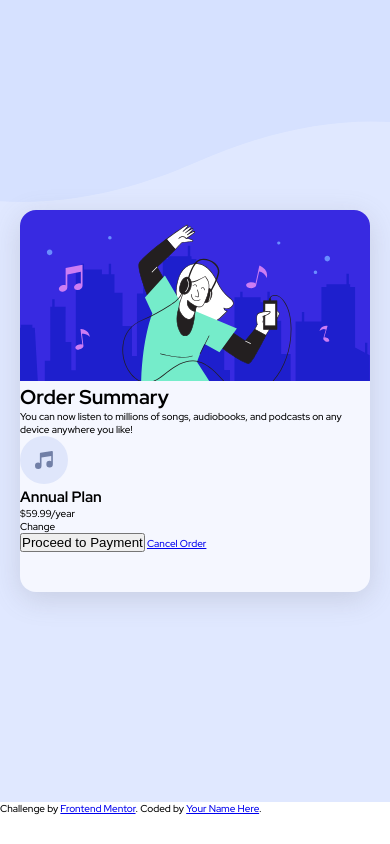
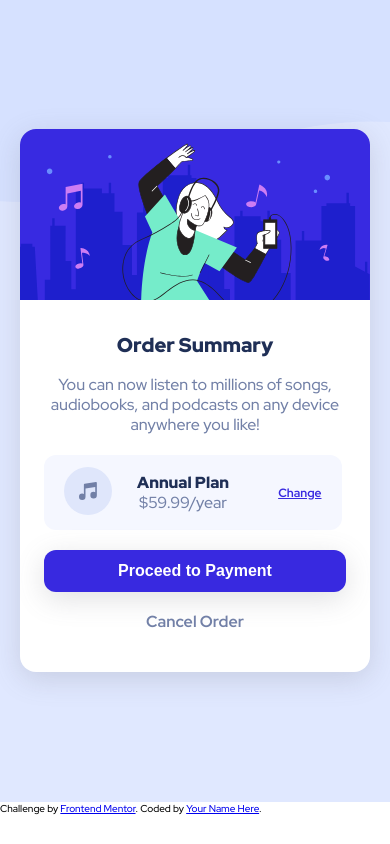
Before and after one commit to nexsalvarez/order-summary-component, a plain HTML site: page index.html in a window 390 px wide. Drawn offline with Linux system fonts and the light colour scheme.

Commit message:
Modificados los estilos de la tarjeta para la verión mobile

```diff
--- a/CSS/styles.css
+++ b/CSS/styles.css
@@ -36,7 +36,7 @@ main {
 .order-card-container {
     max-width: 355px;
     height: auto;
-    background-color: var(--very-pale-blue);
+    background-color: white;
     border-radius: 16px;
     box-shadow: rgba(100, 100, 111, 0.2) 0px 7px 29px 0px;
     padding-bottom: 40px;
@@ -46,3 +46,94 @@ main {
     width: 100%;
     height: auto;
 }
+.order-card-container h1 {
+    font-size: 2rem;
+    font-weight: 900;
+    line-height: 2rem;
+    text-align: center;
+    color: var(--dark-blue);
+    margin: 32px 0 20px 0;
+}
+.order-card-container p {
+    font-size: var(--md);
+    font-weight: 500;
+    line-height: 2rem;
+    text-align: center;
+    color: var(--desaturated-blue);
+}
+.order-card-container .card-main--phrase {
+    padding: 0 28px;
+}
+.card-plan {
+    width: 85%;
+    height: auto;
+    display: flex;
+    justify-content: space-between;
+    align-items: center;
+    margin: 20px 24px;
+    padding: 12px 20px;
+    background-color: var(--very-pale-blue);
+    border-radius: 12px;
+}
+.card-plan figure {
+    width: auto;
+    height: auto;
+    margin: 0;
+}
+.card-plan .card-plan--selected {
+    margin-right: 24px;
+}
+.card-plan h2 {
+    font-size: var(--md);
+    font-weight: 900;
+    line-height: 2rem;
+    color: var(--dark-blue);
+}
+.card-plan .change {
+    font-size: 1.2rem;
+    font-weight: 700;
+    line-height: 2rem;
+    color: var(--bright-blue);
+}
+.card-plan .change:hover {
+    color: #776CF0;
+    cursor: pointer;
+    text-decoration: none;
+}
+.card-confirmation {
+    width: 100%;
+    height: auto;
+    display: flex;
+    flex-direction: column;
+    justify-content: center;
+    align-items: center;
+    padding: 0 24px;
+}
+.card-confirmation button {
+    width: 100%;
+    height: auto;
+    font-size: var(--md);
+    font-weight: 700;
+    color: white;
+    background-color: var(--bright-blue);
+    box-shadow: rgba(100, 100, 111, 0.2) 0px 7px 29px 0px;
+    border: none;
+    border-radius: 12px;
+    padding: 12px 0;
+}
+.card-confirmation button:hover {
+    background-color: #776CF0;
+    cursor: pointer;
+}
+.card-confirmation a {
+    font-size: var(--md);
+    font-weight: 700;
+    line-height: 2rem;
+    color: var(--desaturated-blue);
+    text-decoration: none;
+    margin-top: 20px;
+}
+.card-confirmation a:hover {
+    color: var(--dark-blue);
+    cursor: pointer;
+}
--- a/index.html
+++ b/index.html
@@ -15,7 +15,7 @@
     <div class="order-card-container">
       <img class="card-main--img" src="./images/illustration-hero.svg" alt="Person listening musci ilustration">
       <h1>Order Summary</h1>
-      <p>You can now listen to millions of songs, audiobooks, and podcasts on any device anywhere you like!</p>
+      <p class="card-main--phrase">You can now listen to millions of songs, audiobooks, and podcasts on any device anywhere you like!</p>
       <div class="card-plan">
         <figure>
           <img src="./images/icon-music.svg" alt="Music Icon">
@@ -24,10 +24,10 @@
           <h2>Annual Plan</h2>
           <p>$59.99/year</p>
         </div>
-        <p class="change">Change</p>
+        <a class="change" href="#">Change</a>
       </div>
       <div class="card-confirmation">
-        <button>Proceed to Payment</button>
+        <button type="button">Proceed to Payment</button>
         <a href="#">Cancel Order</a>
       </div>
     </div>
```
